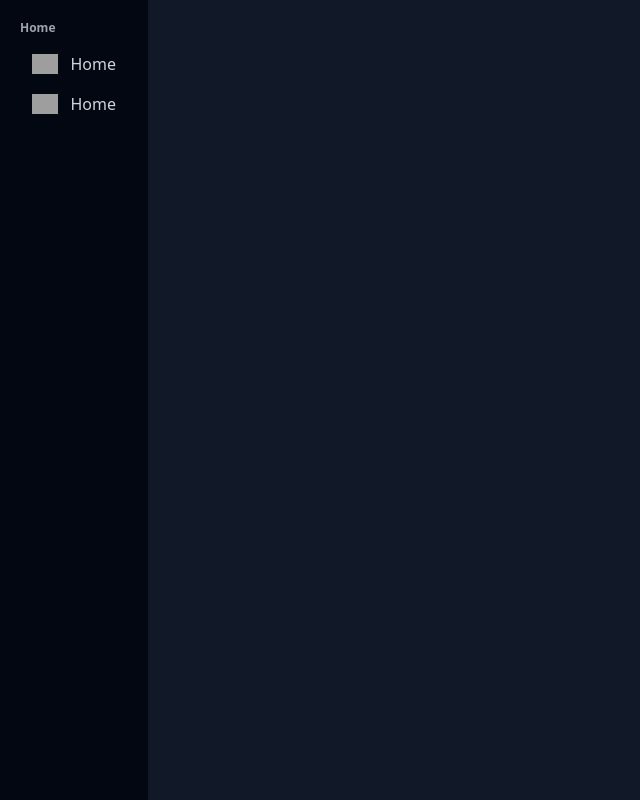
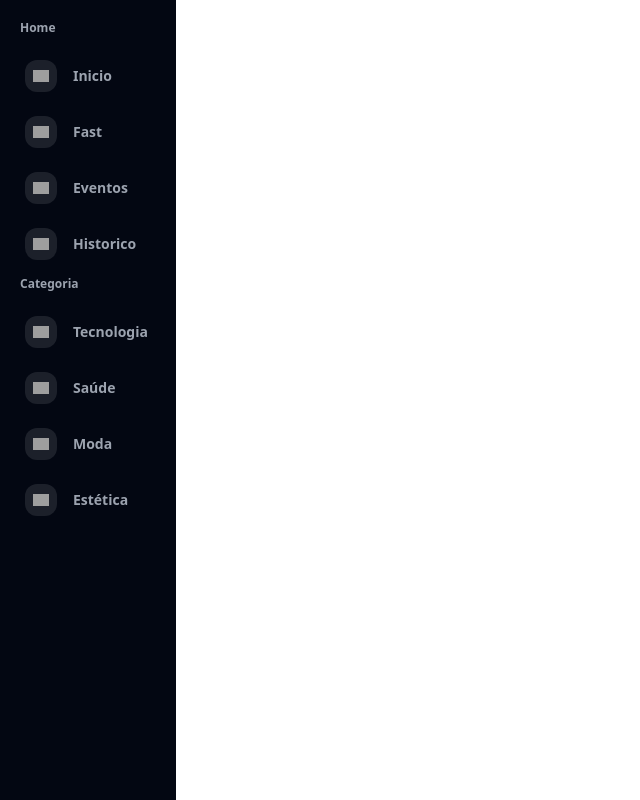
Before and after one commit to VoucherDesenvSenacHub/VHS, a PHP site: page /barra_lateral.php in a window 1280 px wide. Shown: the whole page, without its empty margins (0-640 px from the left). Run offline with PHP 8.4, Linux system fonts and the light colour scheme; some libraries are stand-ins or nearby versions; grey boxes are pictures that could not be loaded.

Commit message:
barraaaa

```diff
--- a/src/views/components/utils/barra_lateral.php
+++ b/src/views/components/utils/barra_lateral.php
@@ -1,31 +1,97 @@
+
 <!DOCTYPE html>
-<html lang="pt-Br">
+<html lang="pt-BR">
 <head>
     <meta charset="UTF-8">
     <meta name="viewport" content="width=device-width, initial-scale=1.0">
     <script src="https://cdn.tailwindcss.com"></script>
     <title>Barra Lateral</title>
 </head>
-<body class="bg-gray-900 text-white">
-    <aside class="w-[9.25rem] h-screen bg-gray-950 p-5" >
-        <h2 class="text-gray-400 text-xs font-semibold mb-2">Home</h2>
+<body >
+    <aside class="w-[11rem] h-screen bg-gray-950 p-5">
+            <h2 class="text-gray-400 text-xs font-semibold mb-2">Home</h2>
 
-        <ul class="mb-4">
-            <li class="flex items-center gap-3 text-gray-300 py-2 px-3 rounded-lg hover:bg-gray-800 cursor-pointer ">
-                <div>
-                    <img src="../../../../public/icons/Home.svg" alt="">
-                </div> Home
-            </li>
+            <ul class="mb-4">
 
-            <li class="flex items-center gap-3 text-gray-300 py-2 px-3 rounded-lg hover:bg-gray-800 cursor-pointer ">
-                <div>
-                    <img src="../../../../public/icons/Home.svg" alt="">
-                </div> Home
-            </li>
+                <li class="flex items-center  text-gray-300 rounded-lg hover:bg-gray-800 cursor-pointer mt-[1.5rem]">
+                    <div class="w-[2rem] h-[2rem] flex items-center justify-center bg-opacity-10  bg-white rounded-[12px] ml-[0.31rem] ">
+                        <div class="w-[1rem] h-[1rem] flex items-center justify-center">
+                            <img  src="../../../../public/icons/Home.svg" alt="">
+                        </div>
+                    </div>
+                    <h2 class=" ml-[1rem] text-gray-400 text-sm font-semibold">Inicio</h2>
+                </li>
 
+                <li class="flex items-center  text-gray-300 rounded-lg hover:bg-gray-800 cursor-pointer mt-[1.5rem]">
+                    <div class="w-[2rem] h-[2rem] flex items-center justify-center bg-opacity-10  bg-white rounded-[12px] ml-[0.31rem] ">
+                        <div class="w-[1rem] h-[1rem] flex items-center justify-center">
+                            <img src="../../../../public/icons/Fast.svg" alt="">
+                        </div>
+                    </div>
+                    <h2 class=" ml-[1rem] text-gray-400 text-sm font-semibold">Fast</h2>
+                </li>
 
-        </ul>
+                <li class="flex items-center  text-gray-300 rounded-lg hover:bg-gray-800 cursor-pointer mt-[1.5rem]">
+                    <div class="w-[2rem] h-[2rem] flex items-center justify-center bg-opacity-10  bg-white rounded-[12px] ml-[0.31rem] ">
+                        <div class="w-[1rem] h-[1rem] flex items-center justify-center">
+                            <img src="../../../../public/icons/Eventos.svg" alt="">
+                        </div>
+                    </div>
+                    <h2 class=" ml-[1rem] text-gray-400 text-sm font-semibold">Eventos</h2>
+                </li>
 
+                <li class="flex items-center  text-gray-300 rounded-lg hover:bg-gray-800 cursor-pointer mt-[1.5rem]">
+                    <div class="w-[2rem] h-[2rem] flex items-center justify-center bg-opacity-10  bg-white rounded-[12px] ml-[0.31rem] ">
+                        <div class="w-[1rem] h-[1rem] flex items-center justify-center">
+                            <img src="../../../../public/icons/Historico.svg" alt="">
+                        </div>
+                    </div>
+                    <h2 class=" ml-[1rem] text-gray-400 text-sm font-semibold">Historico</h2>
+                </li>
+
+            </ul>
+
+            <h2 class="text-gray-400 text-xs font-semibold mb-2">Categoria</h2>
+
+            <ul class="mb-4">
+
+                <li class="flex items-center  text-gray-300 rounded-lg hover:bg-gray-800 cursor-pointer mt-[1.5rem]">
+                    <div class="w-[2rem] h-[2rem] flex items-center justify-center bg-opacity-10  bg-white rounded-[12px] ml-[0.31rem] ">
+                        <div class="w-[1rem] h-[1rem] flex items-center justify-center">
+                            <img src="../../../../public/icons/Tecnologia.svg" alt="">
+                        </div>
+                    </div>
+                    <h2 class=" ml-[1rem] text-gray-400 text-sm font-semibold">Tecnologia</h2>
+                </li>
+
+                <li class="flex items-center  text-gray-300 rounded-lg hover:bg-gray-800 cursor-pointer mt-[1.5rem]">
+                    <div class="w-[2rem] h-[2rem] flex items-center justify-center bg-opacity-10  bg-white rounded-[12px] ml-[0.31rem] ">
+                        <div class="w-[1rem] h-[1rem] flex items-center justify-center">
+                            <img src="../../../../public/icons/Saude.svg" alt="">
+                        </div>
+                    </div>
+                    <h2 class=" ml-[1rem] text-gray-400 text-sm font-semibold">Saúde</h2>
+                </li>
+
+                <li class="flex items-center  text-gray-300 rounded-lg hover:bg-gray-800 cursor-pointer mt-[1.5rem]">
+                    <div class="w-[2rem] h-[2rem] flex items-center justify-center bg-opacity-10  bg-white rounded-[12px] ml-[0.31rem] ">
+                        <div class="w-[1rem] h-[1rem] flex items-center justify-center">
+                            <img src="../../../../public/icons/Moda.svg" alt="">
+                        </div>
+                    </div>
+                    <h2 class=" ml-[1rem] text-gray-400 text-sm font-semibold">Moda</h2>
+                </li>
+
+                <li class="flex items-center  text-gray-300 rounded-lg hover:bg-gray-800 cursor-pointer mt-[1.5rem]">
+                    <div class="w-[2rem] h-[2rem] flex items-center justify-center bg-opacity-10  bg-white rounded-[12px] ml-[0.31rem] ">
+                        <div class="w-[1rem] h-[1rem] flex items-center justify-center">
+                            <img src="../../../../public/icons/Estetica.svg" alt="">
+                        </div>
+                    </div>
+                    <h2 class=" ml-[1rem] text-gray-400 text-sm font-semibold">Estética</h2>
+                </li>
+
+            </ul>
     </aside>
 </body>
 </html>
```
Also changed, not shown: public/icons/Estetica.svg (added), public/icons/Eventos.svg, public/icons/Fast.svg, public/icons/Historico.svg, public/icons/Home.svg, public/icons/Moda.svg (added), public/icons/Saude.svg (added), public/icons/Tecnologia.svg (added).
